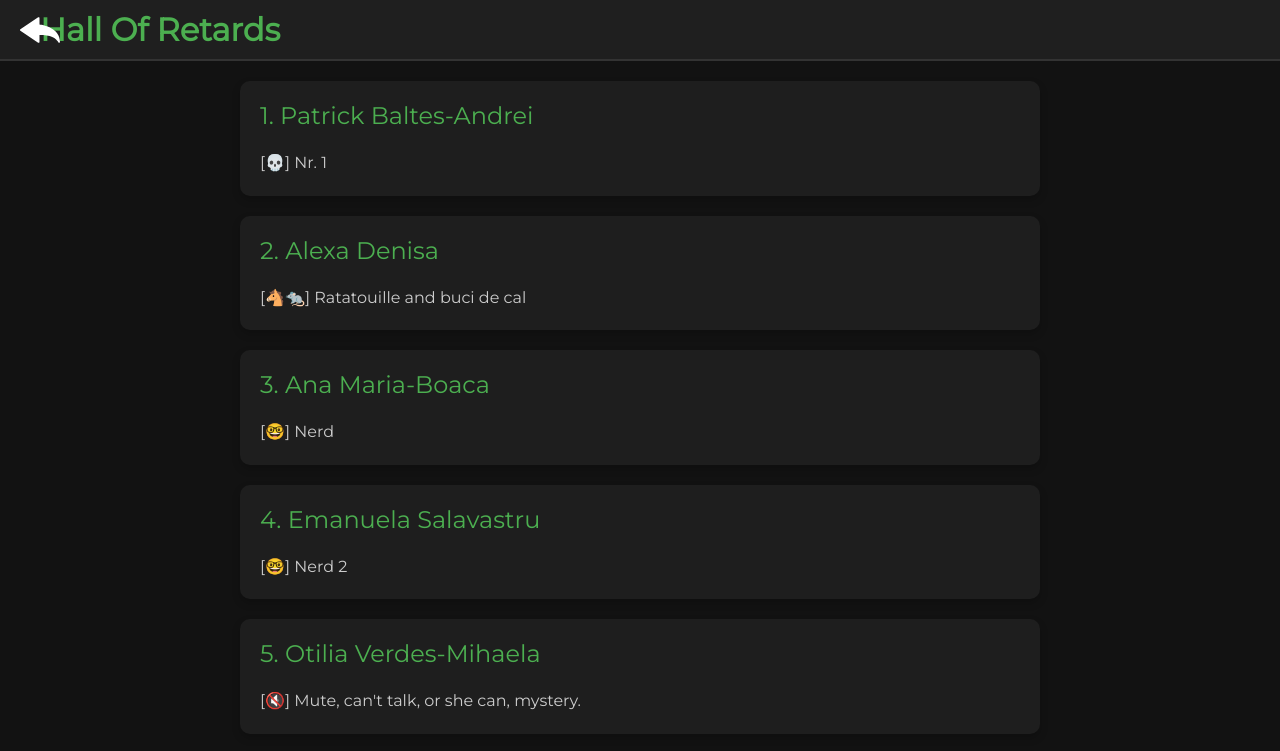
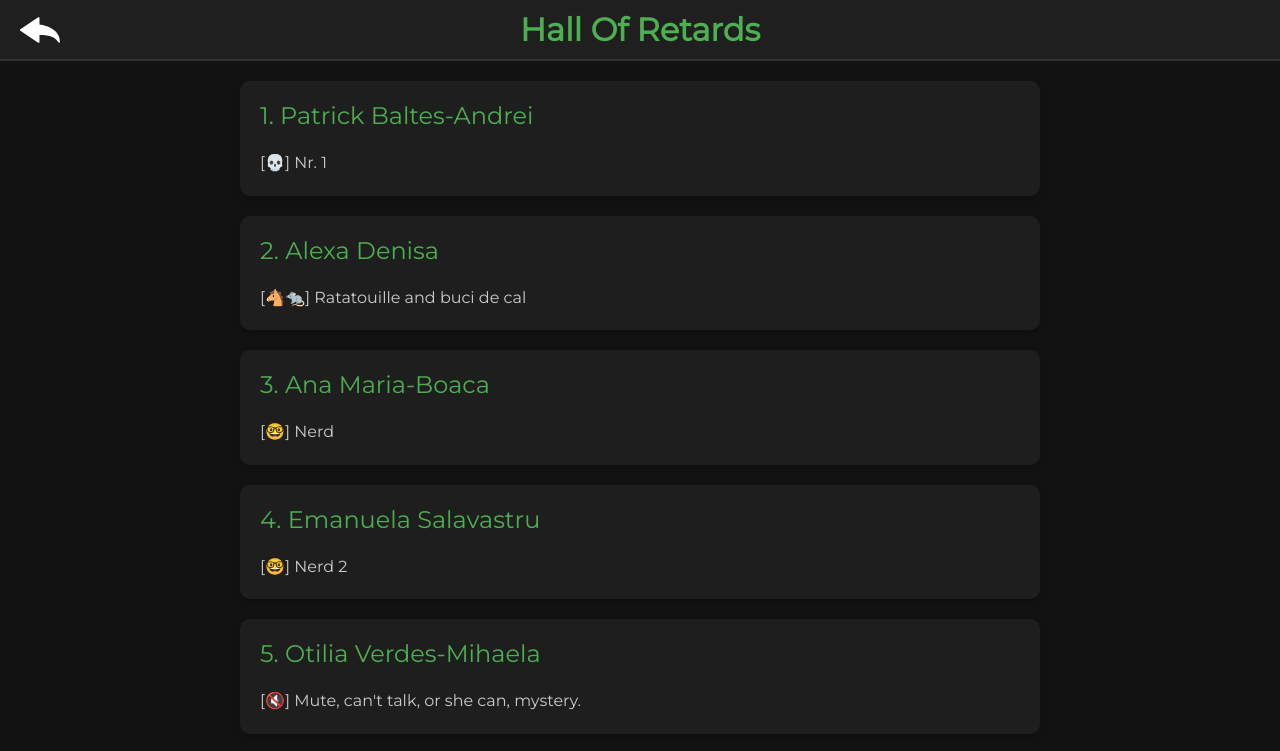
Before and after one commit to sxftt/scis, a plain HTML site: page HOR.html in a window 1280 px wide. Shown: the top 751 px of the page. Drawn offline with Linux system fonts and the light colour scheme.

Commit message:
sdxasxsad

```diff
--- a/stylesLeaked.css
+++ b/stylesLeaked.css
@@ -84,17 +84,13 @@ footer {
 }
 
 header {
-    width: 100%;
-    padding: 10px 40px;
+    width: 95.5%;
+    padding: 10px 40px; /* Increased padding to left and right */
     background-color: #1f1f1f;
     text-align: center;
     border-bottom: 2px solid #333;
-    display: flex;
-    justify-content: space-between;
-    align-items: center;
-    box-sizing: border-box;
+
 }
-
 
 h1 {
     margin: 0;
--- a/stylesPost.css
+++ b/stylesPost.css
@@ -101,13 +101,9 @@ footer {
 }
 
 header {
-    width: 100%;
-    padding: 10px 40px;
+    width: 95.5%;
+    padding: 10px 40px; /* Increased padding to left and right */
     background-color: #1f1f1f;
     text-align: center;
     border-bottom: 2px solid #333;
-    display: flex;
-    justify-content: space-between;
-    align-items: center;
-    box-sizing: border-box;
 }
```
Also changed, not shown: Leaked/file1.txt.
